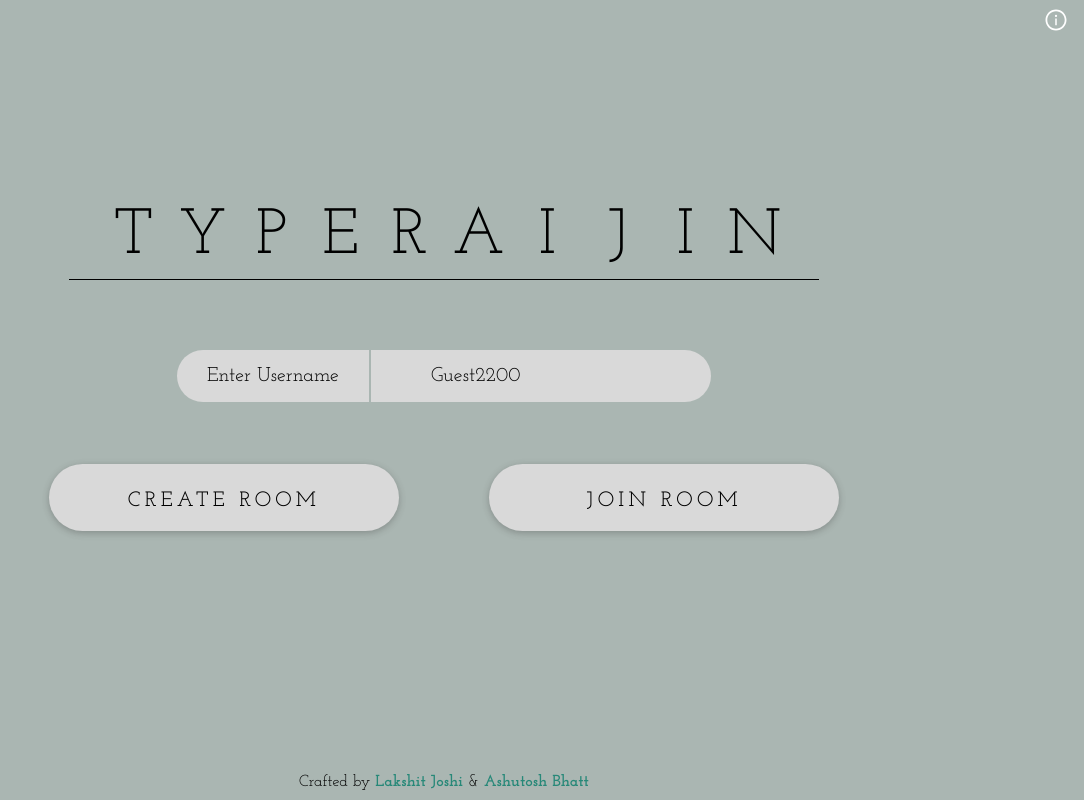
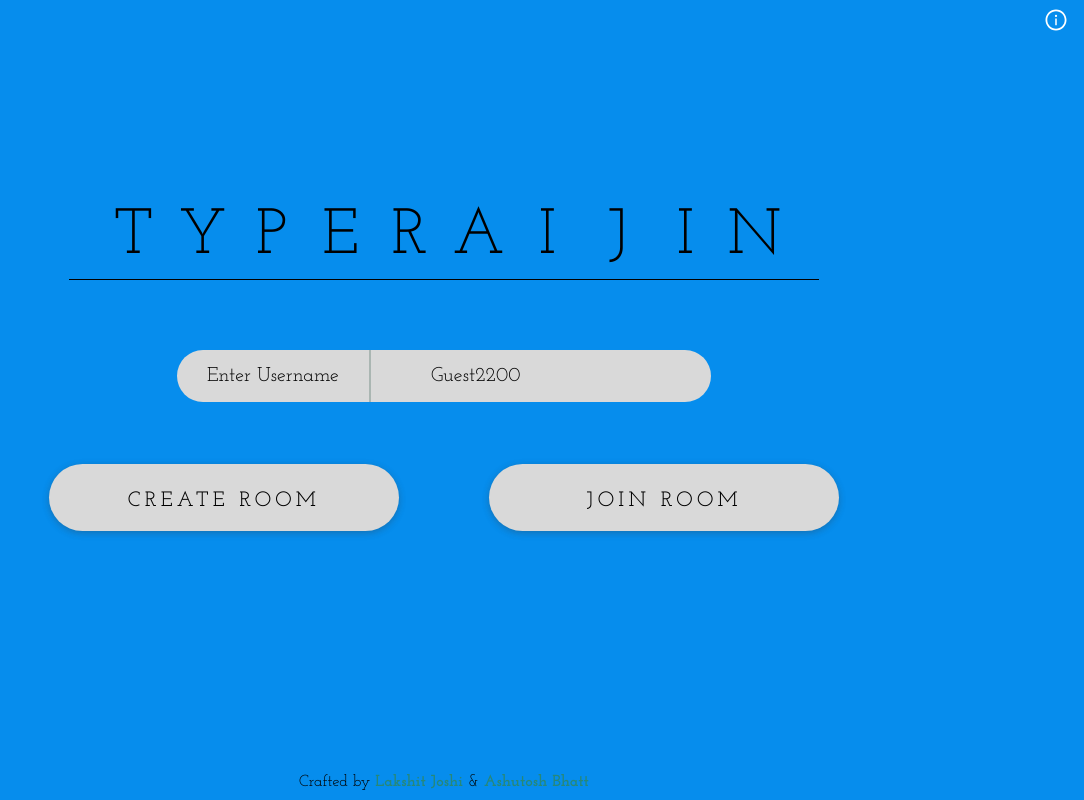
Before and after one commit to MysticForce12/TypingOverclocked, a React (Vite) app in the folder Frontend/: page / in a window 1280 px wide. Shown: the whole page, without its empty margins (196-1280 px from the left). Built offline with nearby package versions, Linux system fonts and the light colour scheme; no server answers; a small style sheet from the web is missing.

Commit message:
thirdtime

```diff
--- a/Frontend/src/Component/GameScreen/CountdownOverlay.jsx
+++ b/Frontend/src/Component/GameScreen/CountdownOverlay.jsx
@@ -1,4 +1,4 @@
-import React, { useState, useEffect } from "react";
+import { useState, useEffect } from "react";
 import { motion } from "framer-motion";
 import "./GameScreen.css";
 
--- a/Frontend/src/Component/HomePage/HomeScreen.css
+++ b/Frontend/src/Component/HomePage/HomeScreen.css
@@ -2,7 +2,7 @@
 
 
 body {
-    background-color: rgba(170, 182, 178, 1);
+    background-color: rgb(6, 141, 237);
     font-family: 'Josefin Slab', serif;
     display: flex;
     justify-content: center;
```
Also changed, not shown: 1 other file (tests, documents, lock files or other folders).
